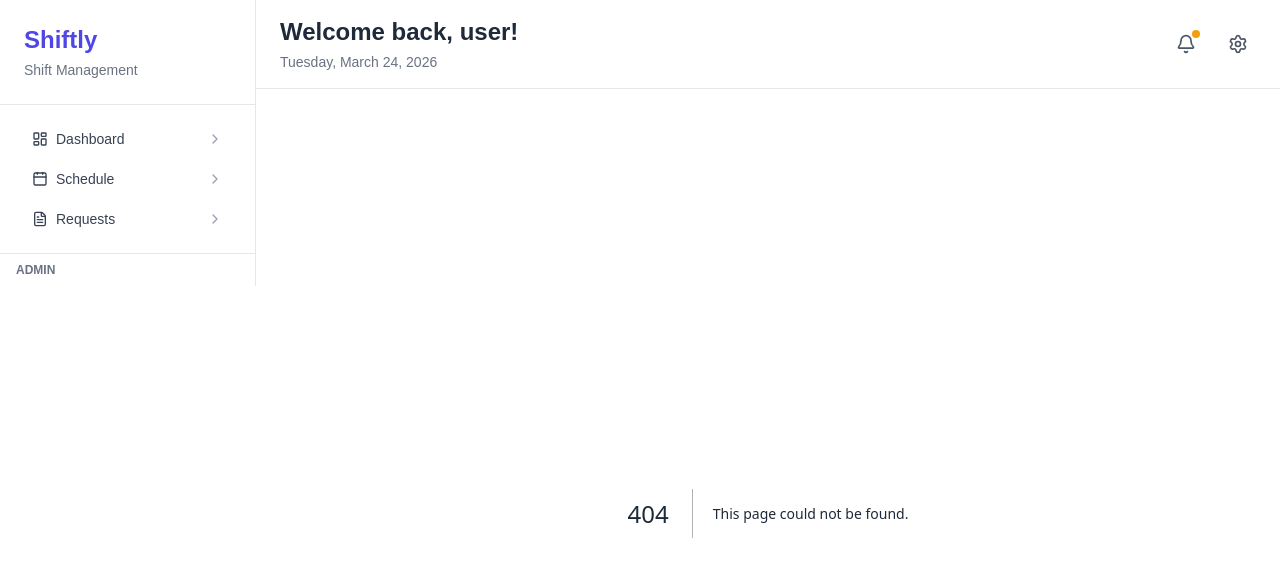
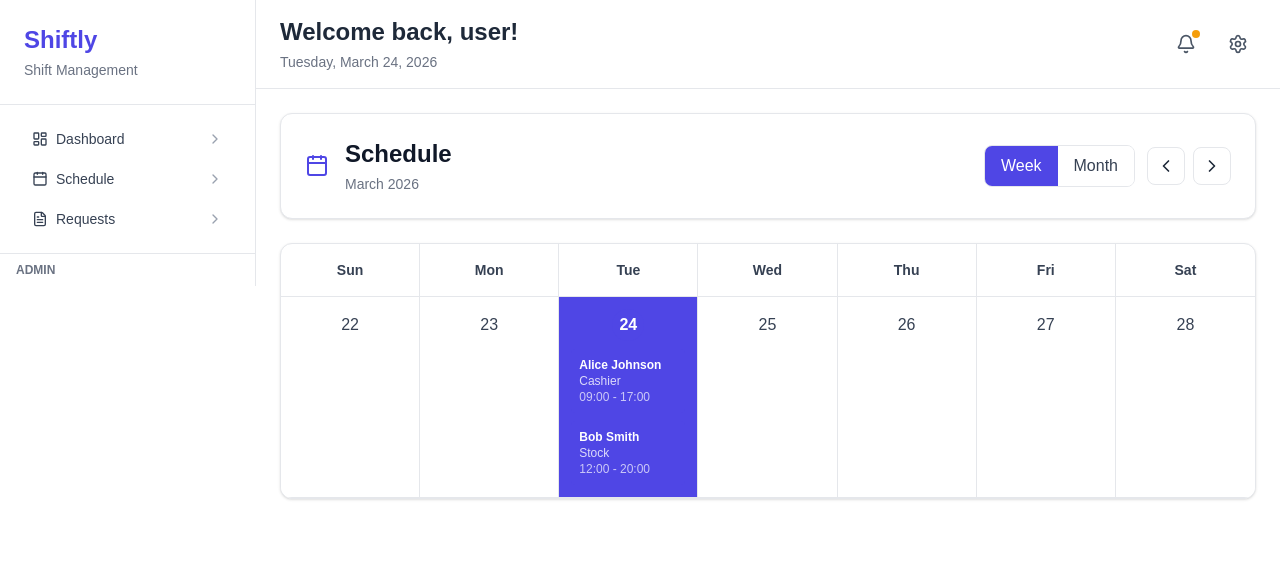
Before and after one commit to bdaza3/shiftly, a Next.js app: page /schedule in a window 1280 px wide. Before the commit this address had no page. Shown: the top 562 px of the page. Built offline with nearby package versions, Linux system fonts and the light colour scheme.

Commit message:
sample schedule content page added

```diff
--- /dev/null
+++ b/app/dashboard/page.tsx
@@ -0,0 +1,5 @@
+import { Dashboard } from "../src/pages/Dashboard";
+
+export default function Page() {
+  return <Dashboard />;
+}
--- /dev/null
+++ b/app/schedule/page.tsx
@@ -0,0 +1,5 @@
+import { Schedule } from "../src/pages/Schedule";
+
+export default function Page() {
+  return <Schedule />;
+}
--- a/app/src/components/Sidebar.tsx
+++ b/app/src/components/Sidebar.tsx
@@ -1,3 +1,4 @@
+import Link from "next/link";
 import {
   LayoutDashboard,
   Calendar,
@@ -30,27 +31,27 @@ export function Sidebar() {
       </div>
 
       <nav className="flex-1 p-4 space-y-1">
-        <button className="w-full flex items-center justify-between px-4 py-2 text-sm font-medium text-gray-700 rounded-lg hover:bg-gray-100">
+          <Link href="/dashboard" className="w-full flex items-center justify-between px-4 py-2 text-sm font-medium text-gray-700 rounded-lg hover:bg-gray-100">
             <span className="flex items-center gap-2">
               <LayoutDashboard className="w-4 h-4" />
               Dashboard
             </span>
             <ChevronRight className="w-4 h-4 text-gray-400" />
-        </button>
-        <button className="w-full flex items-center justify-between px-4 py-2 text-sm font-medium text-gray-700 rounded-lg hover:bg-gray-100">
+          </Link>
+          <Link href="/schedule" className="w-full flex items-center justify-between px-4 py-2 text-sm font-medium text-gray-700 rounded-lg hover:bg-gray-100">
             <span className="flex items-center gap-2">
               <Calendar className="w-4 h-4" />
               Schedule
             </span>
             <ChevronRight className="w-4 h-4 text-gray-400" />
-        </button>
-        <button className="w-full flex items-center justify-between px-4 py-2 text-sm font-medium text-gray-700 rounded-lg hover:bg-gray-100">
+          </Link>
+          <Link href="/requests" className="w-full flex items-center justify-between px-4 py-2 text-sm font-medium text-gray-700 rounded-lg hover:bg-gray-100">
             <span className="flex items-center gap-2">
               <FileText className="w-4 h-4" />
               Requests
             </span>
             <ChevronRight className="w-4 h-4 text-gray-400" />
-        </button>
+          </Link>
       </nav>
 
       {/* Admin Links */}
--- a/app/src/pages/Schedule.tsx
+++ b/app/src/pages/Schedule.tsx
@@ -0,0 +1,213 @@
+"use client";
+
+import { useState } from "react";
+import { ChevronLeft, ChevronRight, Calendar as CalendarIcon } from "lucide-react";
+
+// Sample shifts used for frontend-only schedule view
+const sampleShifts = [
+  {
+    id: "s1",
+    employeeName: "Alice Johnson",
+    role: "Cashier",
+    date: new Date().toISOString().split("T")[0],
+    startTime: "09:00",
+    endTime: "17:00",
+  },
+  {
+    id: "s2",
+    employeeName: "Bob Smith",
+    role: "Stock",
+    date: new Date().toISOString().split("T")[0],
+    startTime: "12:00",
+    endTime: "20:00",
+  }
+];
+
+export function Schedule() {
+  const [currentDate, setCurrentDate] = useState(new Date());
+  const [view, setView] = useState<"week" | "month">("week");
+
+  const getWeekDates = (date: Date) => {
+    const week = [];
+    const current = new Date(date);
+    const day = current.getDay();
+    const diff = current.getDate() - day;
+    current.setDate(diff);
+
+    for (let i = 0; i < 7; i++) {
+      week.push(new Date(current));
+      current.setDate(current.getDate() + 1);
+    }
+    return week;
+  };
+
+  const weekDates = getWeekDates(currentDate);
+
+  const goToPreviousWeek = () => {
+    const newDate = new Date(currentDate);
+    newDate.setDate(newDate.getDate() - 7);
+    setCurrentDate(newDate);
+  };
+
+  const goToNextWeek = () => {
+    const newDate = new Date(currentDate);
+    newDate.setDate(newDate.getDate() + 7);
+    setCurrentDate(newDate);
+  };
+
+  const getShiftsForDate = (date: Date) => {
+    return sampleShifts.filter((shift) => {
+      const shiftDate = new Date(shift.date);
+      return (
+        shiftDate.getDate() === date.getDate() &&
+        shiftDate.getMonth() === date.getMonth() &&
+        shiftDate.getFullYear() === date.getFullYear()
+      );
+    });
+  };
+
+  const isToday = (date: Date) => {
+    const today = new Date();
+    return (
+      date.getDate() === today.getDate() &&
+      date.getMonth() === today.getMonth() &&
+      date.getFullYear() === today.getFullYear()
+    );
+  };
+
+  return (
+    <div className="space-y-6">
+      {/* Header */}
+      <div className="bg-white rounded-xl shadow-sm border border-gray-200 p-6">
+        <div className="flex items-center justify-between">
+          <div className="flex items-center gap-4">
+            <CalendarIcon className="w-6 h-6 text-[#4F46E5]" />
+            <div>
+              <h2 className="text-2xl font-bold text-gray-900">Schedule</h2>
+              <p className="text-sm text-gray-500 mt-1">
+                {currentDate.toLocaleDateString("en-US", {
+                  month: "long",
+                  year: "numeric",
+                })}
+              </p>
+            </div>
+          </div>
+
+          <div className="flex items-center gap-3">
+            <div className="flex border border-gray-200 rounded-lg overflow-hidden">
+              <button
+                onClick={() => setView("week")}
+                className={`px-4 py-2 transition-colors ${
+                  view === "week"
+                    ? "bg-[#4F46E5] text-white"
+                    : "bg-white text-gray-700 hover:bg-gray-50"
+                }`}
+              >
+                Week
+              </button>
+              <button
+                onClick={() => setView("month")}
+                className={`px-4 py-2 transition-colors ${
+                  view === "month"
+                    ? "bg-[#4F46E5] text-white"
+                    : "bg-white text-gray-700 hover:bg-gray-50"
+                }`}
+              >
+                Month
+              </button>
+            </div>
+
+            <div className="flex gap-2">
+              <button
+                onClick={goToPreviousWeek}
+                className="p-2 border border-gray-200 rounded-lg hover:bg-gray-50 transition-colors"
+              >
+                <ChevronLeft className="w-5 h-5" />
+              </button>
+              <button
+                onClick={goToNextWeek}
+                className="p-2 border border-gray-200 rounded-lg hover:bg-gray-50 transition-colors"
+              >
+                <ChevronRight className="w-5 h-5" />
+              </button>
+            </div>
+          </div>
+        </div>
+      </div>
+
+      {/* Calendar Grid */}
+      {view === "week" && (
+        <div className="bg-white rounded-xl shadow-sm border border-gray-200 overflow-hidden">
+          <div className="grid grid-cols-7 border-b border-gray-200">
+            {["Sun", "Mon", "Tue", "Wed", "Thu", "Fri", "Sat"].map((day, index) => (
+              <div
+                key={day}
+                className="p-4 text-center border-r border-gray-200 last:border-r-0"
+              >
+                <p className="text-sm font-semibold text-gray-700">{day}</p>
+              </div>
+            ))}
+          </div>
+
+          <div className="grid grid-cols-7">
+            {weekDates.map((date, index) => {
+              const shifts = getShiftsForDate(date);
+              const today = isToday(date);
+
+              return (
+                <div
+                  key={index}
+                  className={`min-h-[200px] p-3 border-r border-b border-gray-200 last:border-r-0 ${
+                    today ? "bg-[#4F46E5] bg-opacity-5" : "bg-white"
+                  }`}
+                >
+                  <div className="flex items-center justify-center mb-2">
+                    <span
+                      className={`w-8 h-8 flex items-center justify-center rounded-full ${
+                        today
+                          ? "bg-[#4F46E5] text-white font-bold"
+                          : "text-gray-700"
+                      }`}
+                    >
+                      {date.getDate()}
+                    </span>
+                  </div>
+
+                  <div className="space-y-2">
+                    {shifts.map((shift) => (
+                      <div
+                        key={shift.id}
+                        className="bg-[#4F46E5] text-white p-2 rounded text-xs cursor-pointer hover:bg-[#6366F1] transition-colors"
+                      >
+                        <p className="font-semibold truncate">
+                          {shift.employeeName}
+                        </p>
+                        <p className="text-white/80 truncate">{shift.role}</p>
+                        <p className="text-white/70">
+                          {shift.startTime} - {shift.endTime}
+                        </p>
+                      </div>
+                    ))}
+                  </div>
+                </div>
+              );
+            })}
+          </div>
+        </div>
+      )}
+
+      {/* Month view placeholder */}
+      {view === "month" && (
+        <div className="bg-white rounded-xl shadow-sm border border-gray-200 p-12 text-center">
+          <CalendarIcon className="w-16 h-16 text-gray-300 mx-auto mb-4" />
+          <h3 className="text-xl font-semibold text-gray-900 mb-2">
+            Month View
+          </h3>
+          <p className="text-gray-500">
+            Month view coming soon. Use week view for now.
+          </p>
+        </div>
+      )}
+    </div>
+  );
+}
```
Lines whose indentation alone changed are shown as unchanged.
